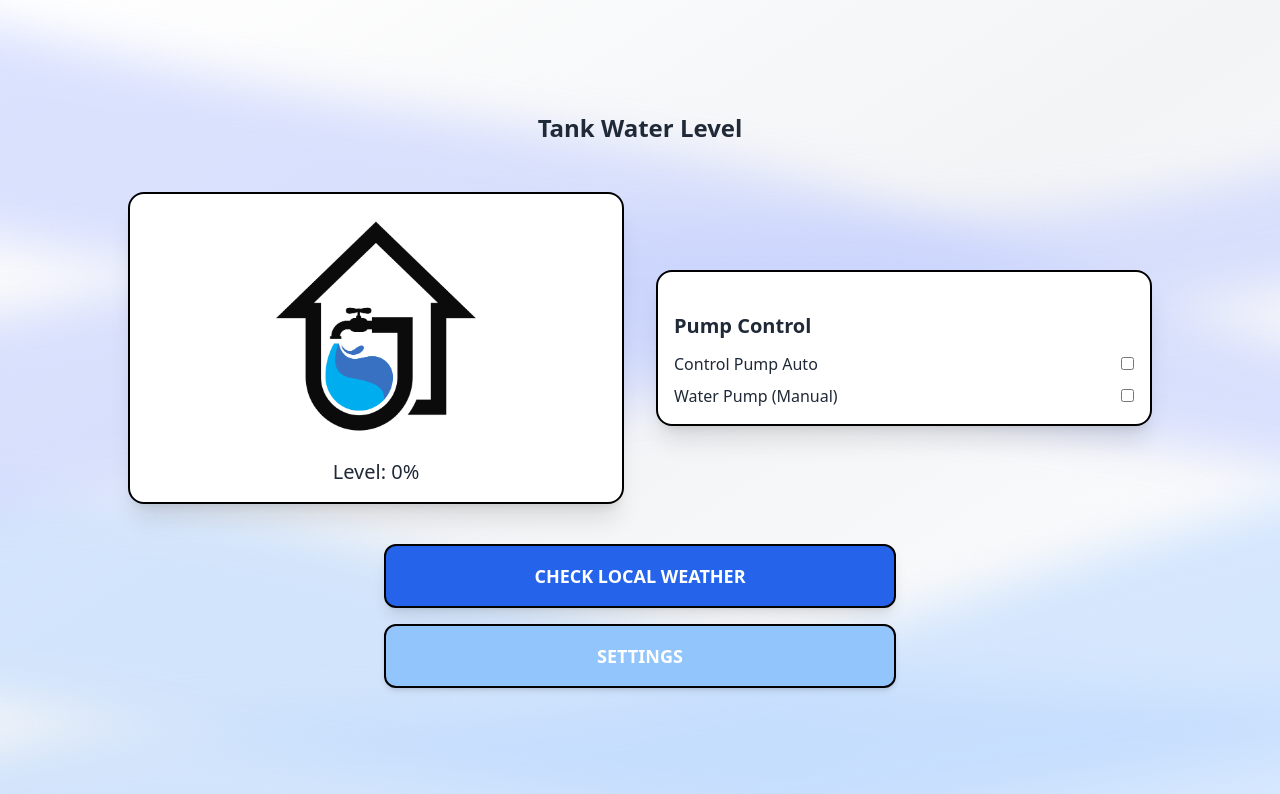
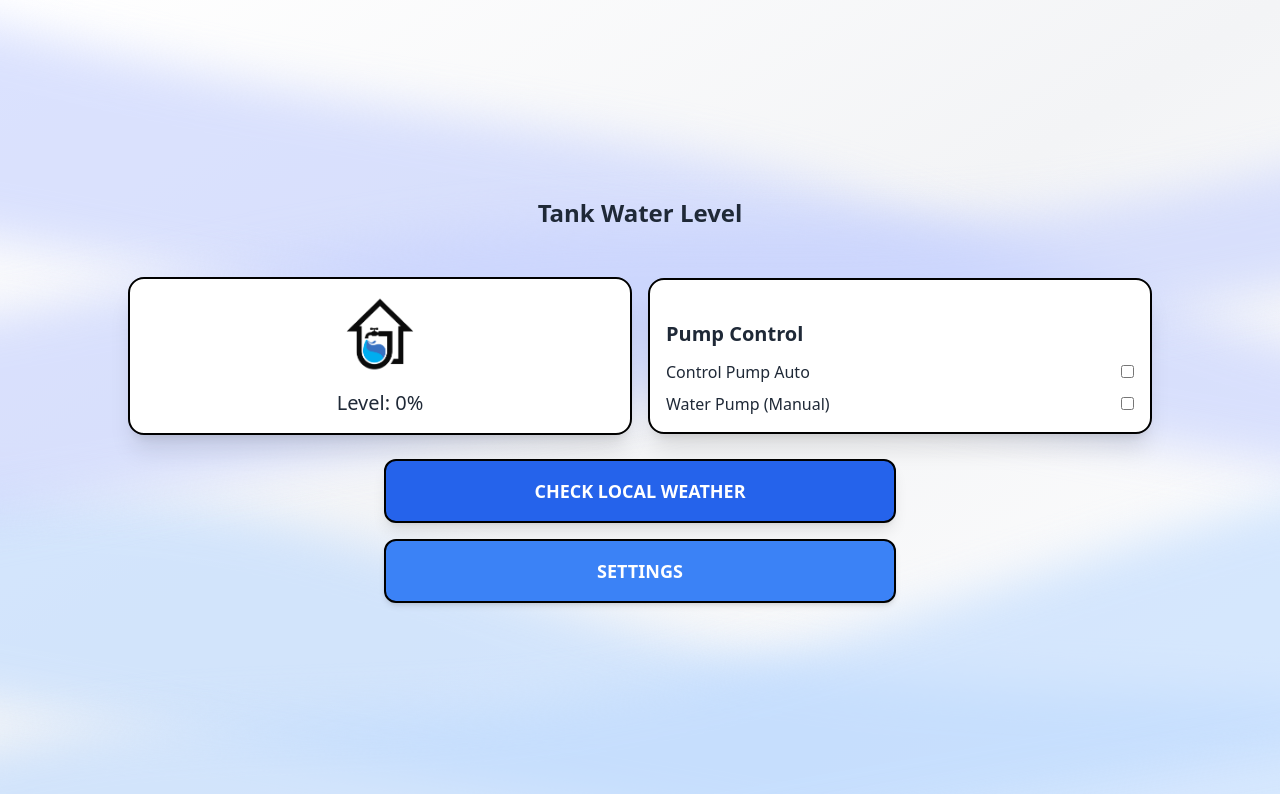
Before and after one commit to maryamsafdar/Smart-Water-Tank, a Next.js app in the folder smart-water-tank/: page /dashboard in a window 1280 px wide. Shown: the top 794 px of the page. Built offline with nearby package versions, Linux system fonts and the light colour scheme.

Commit message:
first commit

```diff
--- a/smart-water-tank/src/app/Weather/page.tsx
+++ b/smart-water-tank/src/app/Weather/page.tsx
@@ -5,7 +5,7 @@ import WeatherCard from "@/components/WheatherCard";
 
 export default function WeatherPage() {
   return (
-    <div className="relative min-h-screen w-full bg-gradient-to-br from-white via-blue-100 to-white text-gray-800 flex justify-center items-center p-6 overflow-hidden">
+    <div className="relative min-h-screen w-full bg-gradient-to-br from-white via-blue-100 to-white text-gray-800 flex justify-center items-center overflow-hidden">
 
        {/* Top Diagonal Blurred Waves */}
       <div className="absolute top-[-10%] left-[-20%] w-[160%] rotate-[10deg] z-0 filter blur-xl opacity-70">
--- a/smart-water-tank/src/app/dashboard/page.tsx
+++ b/smart-water-tank/src/app/dashboard/page.tsx
@@ -40,7 +40,7 @@ export default function Dashboard() {
           <Header title="Tank Water Level" />
         </div>
 
-        <div className="flex flex-col md:flex-row justify-center items-center gap-8 w-full">
+        <div className="flex flex-col md:flex-row justify-center items-center gap-4 w-full">
           <div className="w-full md:w-1/2 border-2 border-black rounded-2xl p-4 bg-white shadow-xl">
             <TankDisplay level={0} />
           </div>
@@ -49,7 +49,7 @@ export default function Dashboard() {
           </div>
         </div>
 
-        <div className="mt-10 w-full md:w-1/2 space-y-4">
+        <div className="mt-6 w-full md:w-1/2 space-y-4">
           <button
             onClick={() => router.push("/Weather")}
             className="w-full border-2 border-black bg-blue-600 hover:bg-blue-700 text-white rounded-xl py-4 text-lg font-semibold shadow-lg transition duration-300 ease-in-out transform hover:scale-105"
@@ -59,7 +59,7 @@ export default function Dashboard() {
           </button>
           <button
             onClick={() => router1.push("/WaterLevel")}
-            className="w-full border-2 border-black bg-blue-300 hover:bg-blue-400 text-white rounded-xl py-4 text-lg font-semibold shadow-md transition duration-300 ease-in-out transform hover:scale-105"
+            className="w-full border-2 border-black bg-blue-500 hover:bg-blue-400 text-white rounded-xl py-4 text-lg font-semibold shadow-md transition duration-300 ease-in-out transform hover:scale-105"
             aria-label="Settings"
           >
             SETTINGS
--- a/smart-water-tank/src/app/page.tsx
+++ b/smart-water-tank/src/app/page.tsx
@@ -50,10 +50,10 @@ export default function SplashScreen() {
       ))}
 
       {/* Logo with glow */}
-      <div className="relative z-10 animate-float-light mb-6">
+      <div className="relative z-10 animate-float-light mb-3">
         <div className="absolute inset-0 scale-110 blur-2xl bg-white opacity-10 rounded-full" />
         <div className="relative z-10">
-          <Image src="/logo.png" alt="Smart Water Tank Logo" width={300} height={300} />
+          <Image src="/logo.png" alt="Smart Water Tank Logo" width={200} height={200} />
         </div>
       </div>
 
--- a/smart-water-tank/src/components/TankDisplay.tsx
+++ b/smart-water-tank/src/components/TankDisplay.tsx
@@ -7,7 +7,7 @@ interface TankDisplayProps {
   export default function TankDisplay({ level }: TankDisplayProps) {
     return (
       <div className="flex flex-col items-center">
-        <Image src="/logo1.png" alt="Tank" width={300} height={300} />
+        <Image src="/logo1.png" alt="Tank" width={100} height={100} />
         <p className="mt-4 text-xl font-medium">Level: {level}%</p>
       </div>
     );
--- a/smart-water-tank/src/components/TankLevel.tsx
+++ b/smart-water-tank/src/components/TankLevel.tsx
@@ -19,7 +19,7 @@ export default function TankLevel() {
         />
 
         {/* Title */}
-        <h1 className="text-3xl font-bold">Tank Water Level</h1>
+        <h1 className="text-2xl font-bold">Tank Water Level</h1>
 
         {/* Subtitle */}
         <div className="text-center">
--- a/smart-water-tank/src/components/WheatherCard.tsx
+++ b/smart-water-tank/src/components/WheatherCard.tsx
@@ -12,7 +12,7 @@ export default function WeatherCard({
   raining,
 }: WeatherCardProps) {
   return (
-    <div className="min-h-screen w-full flex flex-col items-center justify-center p-6 text-gray-800 overflow-hidden">
+    <div className="h-screen w-full flex flex-col items-center justify-center text-gray-800 overflow-hidden">
 
       {/* Background Waves */}
       <div className="absolute top-[-10%] left-[-20%] w-[160%] rotate-[10deg] z-0 filter blur-xl opacity-70 pointer-events-none">
```
